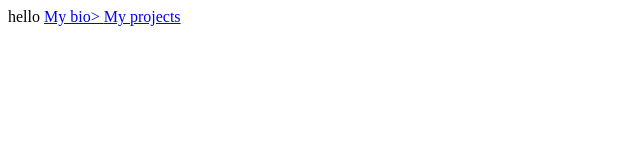
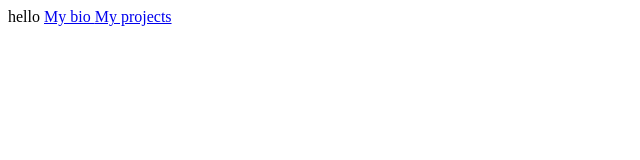
Before and after one commit to sanhita0910/sanhita, a plain HTML site: page index.html in a window 1280 px wide. Shown: the full height of the page, 0-640 px from the left. Drawn offline with Linux system fonts and the light colour scheme.

Commit message:
commit 6

```diff
--- a/index.html
+++ b/index.html
@@ -4,7 +4,7 @@
 </head>
 <body>
     hello
-    <a href="abc.html">My bio> </a>
+    <a href="abc.html">My bio </a>
     <a href="project.html">My projects</a>
 </body>
 </html>
```
